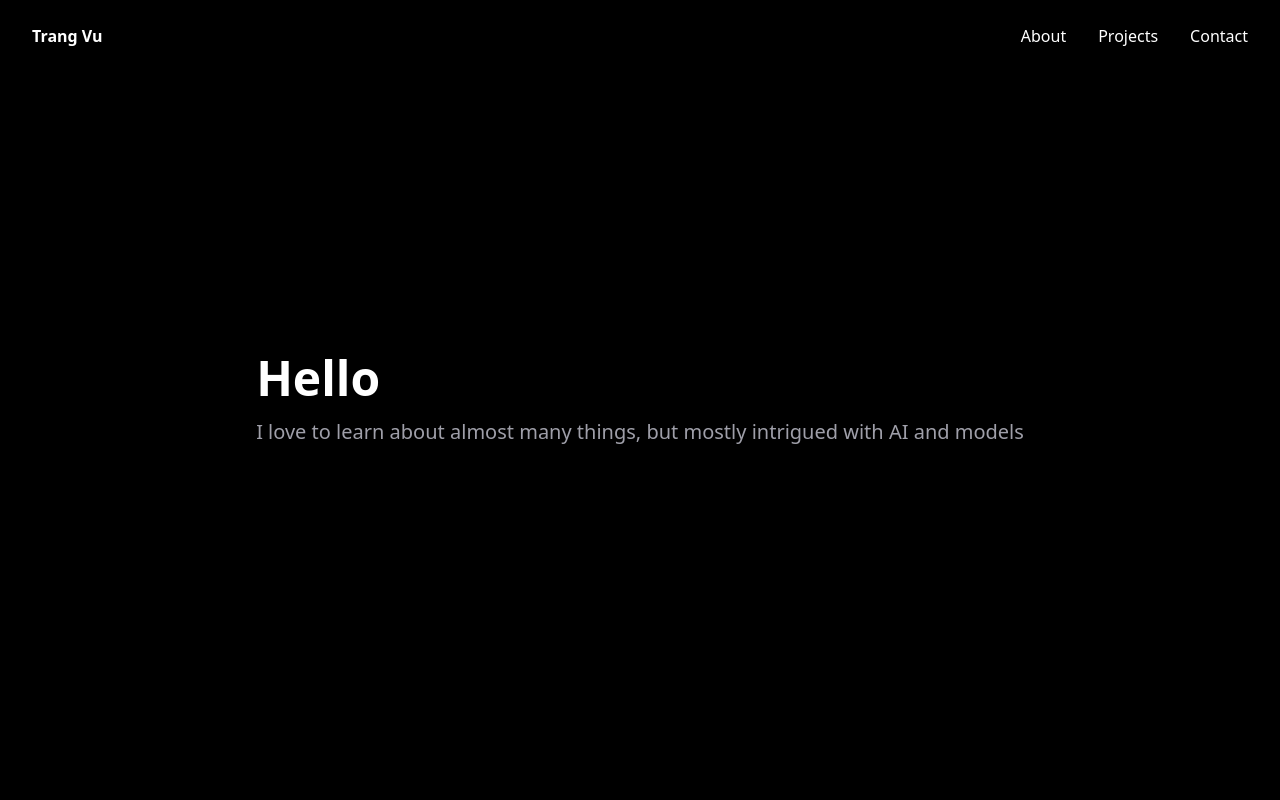
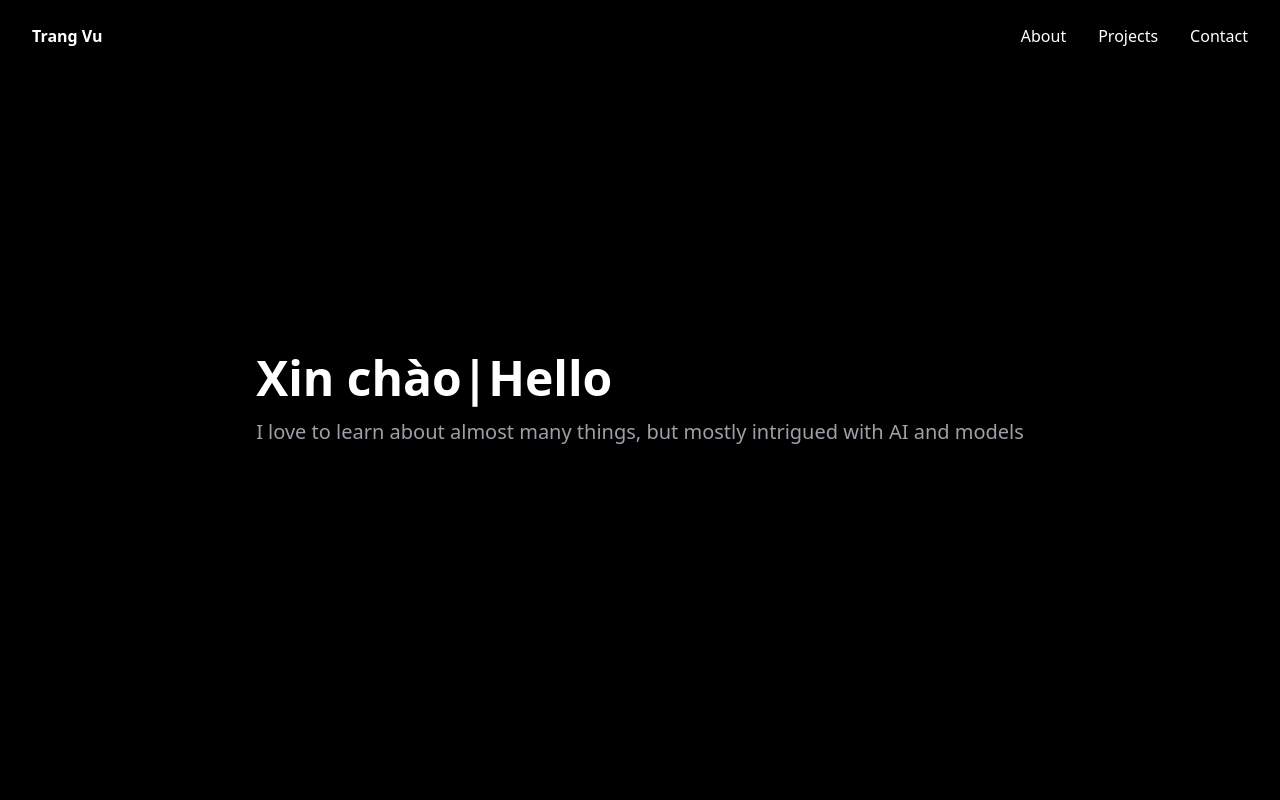
Before and after one commit to Lilvutra/lilvutra.github.io, a Next.js app: page / in a window 1280 px wide. Shown: the top 800 px of the page. Built offline with nearby package versions, Linux system fonts and the light colour scheme.

Commit message:
fix format

```diff
--- a/components/Hero.tsx
+++ b/components/Hero.tsx
@@ -11,7 +11,7 @@ export default function Hero() {
         transition={{ duration: 1 }}
       >
         <h1 className="text-5xl font-bold">
-          Hello
+          Xin chào|Hello
         </h1>
 
         <p className="text-zinc-400 mt-4 text-xl">
```
